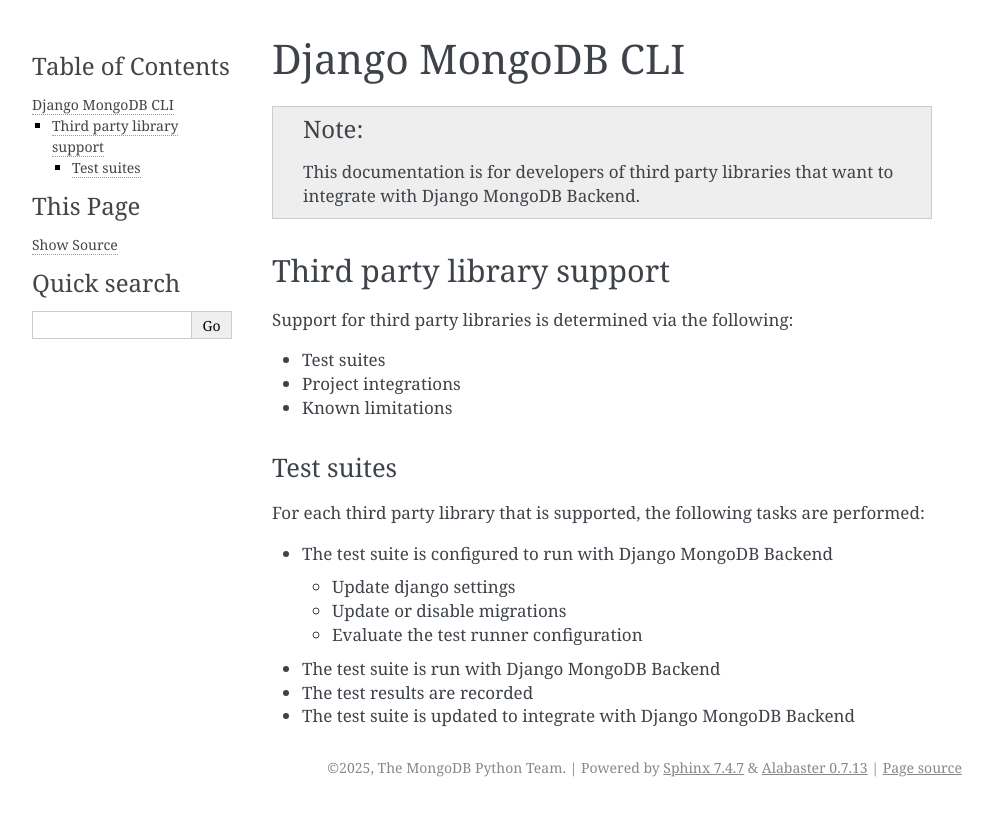
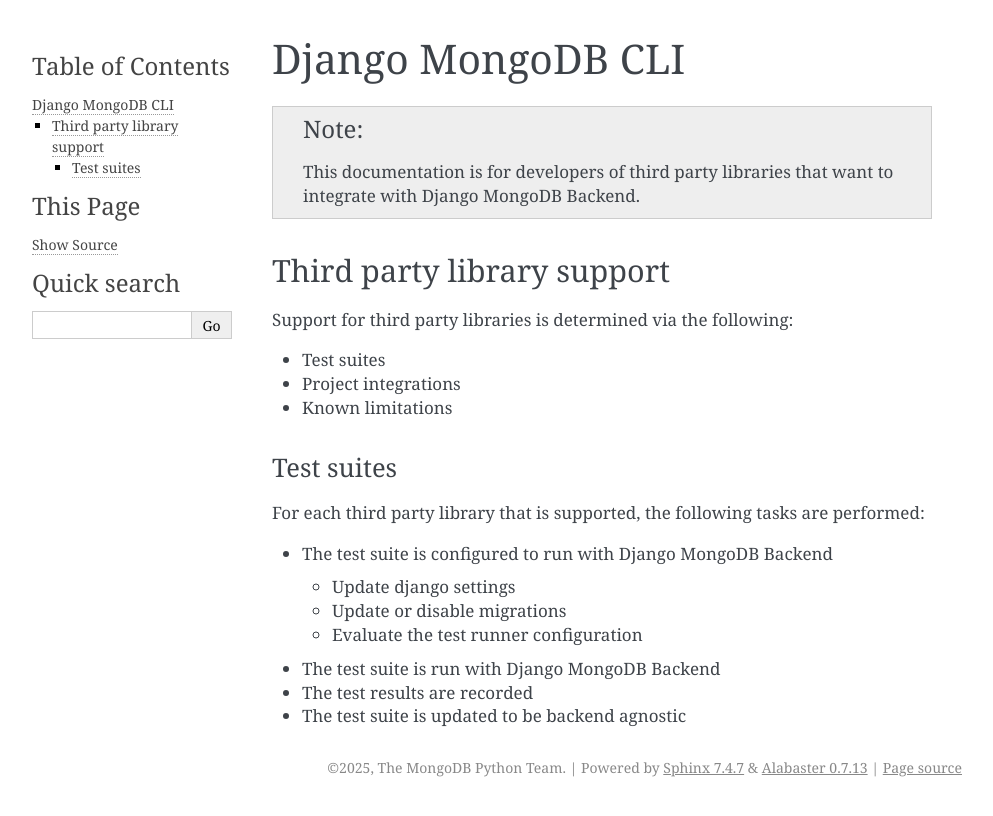
Before and after one commit to aclark4life/django-mongodb-cli, a Sphinx documentation site: the page built from docs/index.rst, in a window 1280 px wide. Shown: the top 816 px of the page, without its empty margins (148-1141 px from the left). Built offline with Sphinx 7.4.7, drawn with Linux system fonts in a browser that asks for light colours.

Commit message:
Update docs

```diff
--- a/docs/index.rst
+++ b/docs/index.rst
@@ -28,4 +28,4 @@
 
 - The test suite is run with Django MongoDB Backend
 - The test results are recorded
-- The test suite is updated to integrate with Django MongoDB Backend
+- The test suite is updated to be backend agnostic
```
